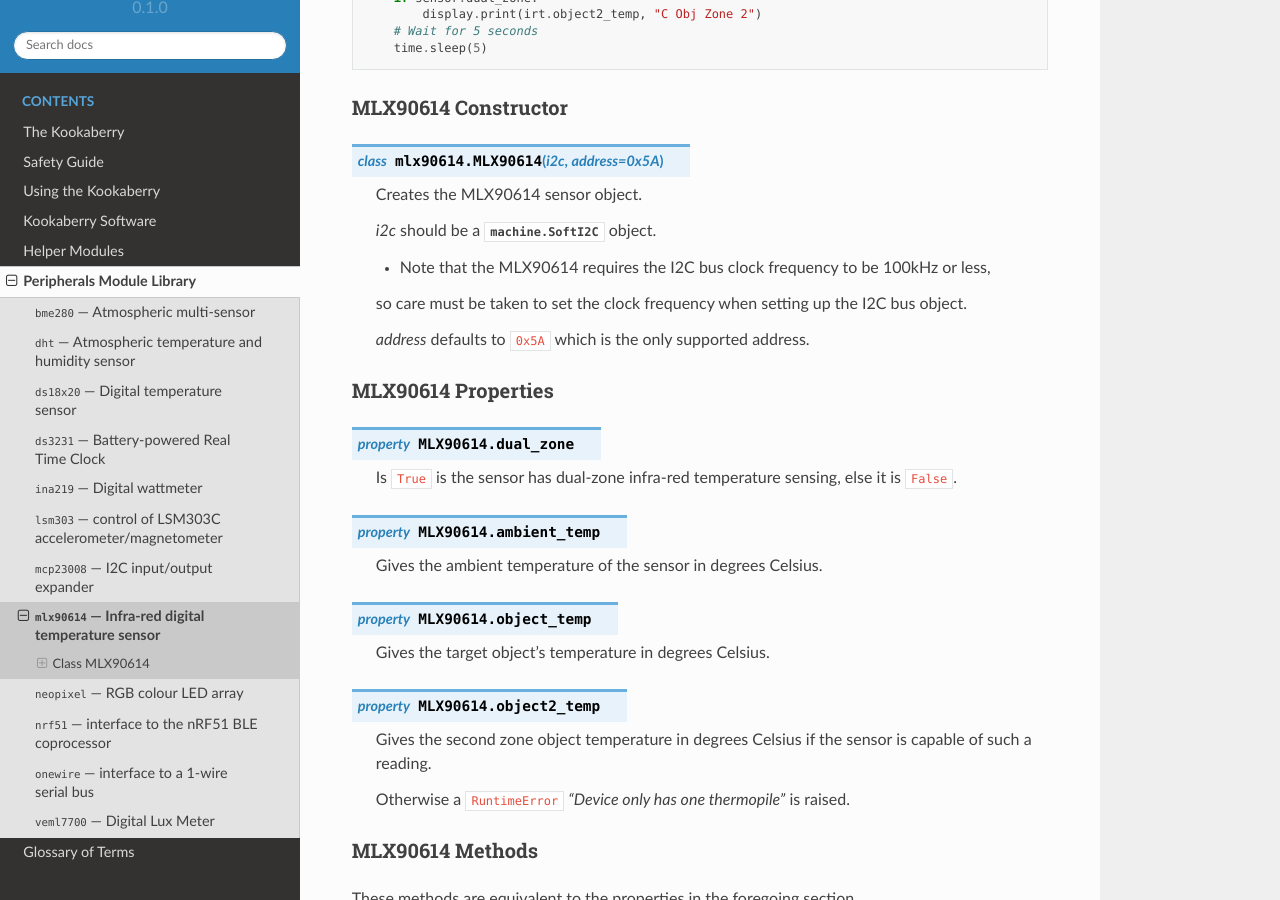
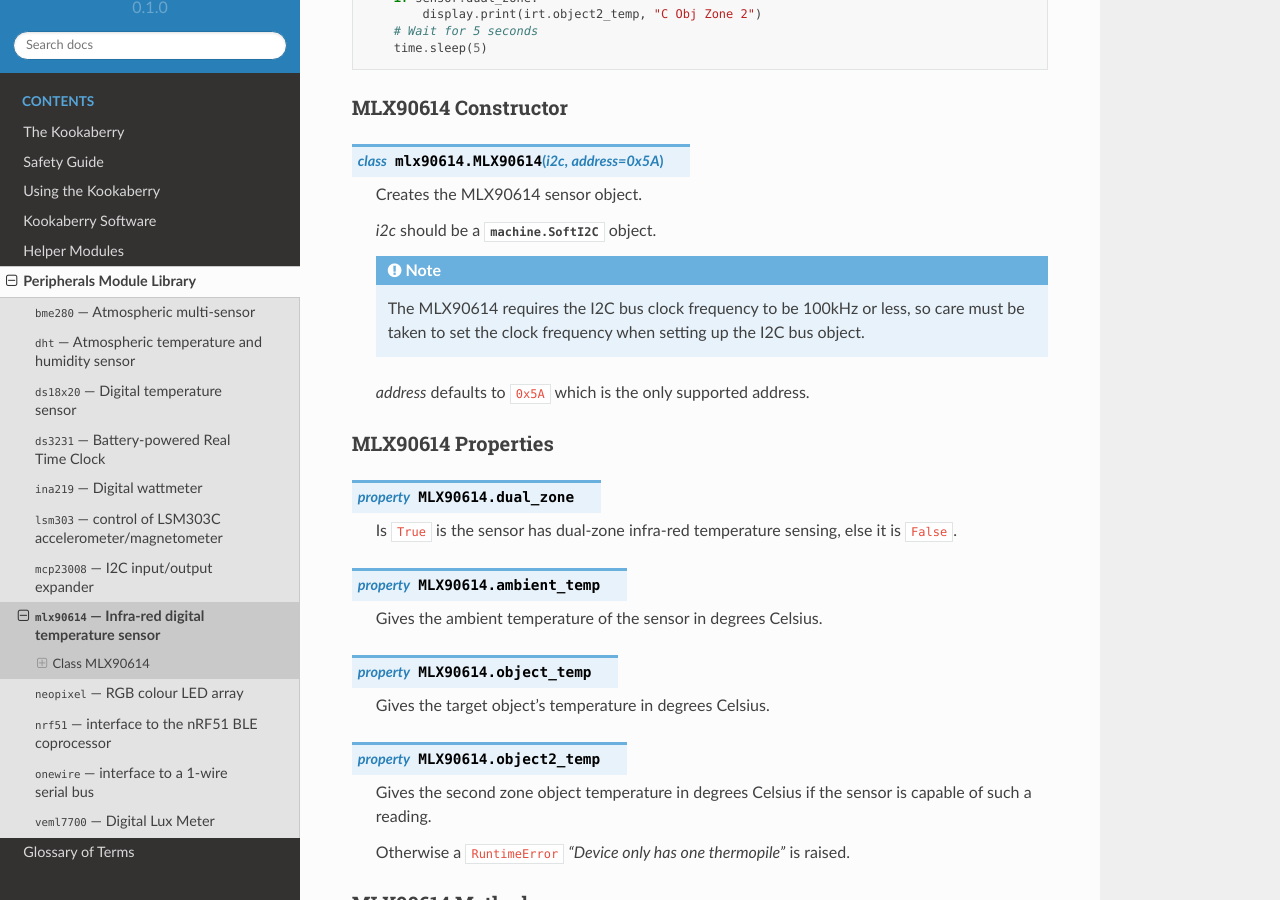
Before and after one commit to TDStrasser/Kookaberry-Reference-Guide, a Sphinx documentation site: the page built from docs/source/mlx90614.rst, in a window 1280 px wide and 900 px high, scrolled down 1041 px. Built offline with Sphinx 7.4.7 and the Read the Docs theme 2.0.0, drawn with Linux system fonts in a browser that asks for light colours.

Commit message:
Minor formatting edit

```diff
--- a/docs/source/mlx90614.rst
+++ b/docs/source/mlx90614.rst
@@ -62,8 +62,10 @@ MLX90614 Constructor
 
     *i2c* should be a :class:`machine.SoftI2C` object.
 
-    - Note that the MLX90614 requires the I2C bus clock frequency to be 100kHz or less,
-    so care must be taken to set the clock frequency when setting up the I2C bus object.
+    .. note::
+
+        The MLX90614 requires the I2C bus clock frequency to be 100kHz or less, so care must be taken to set the clock frequency
+        when setting up the I2C bus object.
 
     *address* defaults to ``0x5A`` which is the only supported address.
 
```
